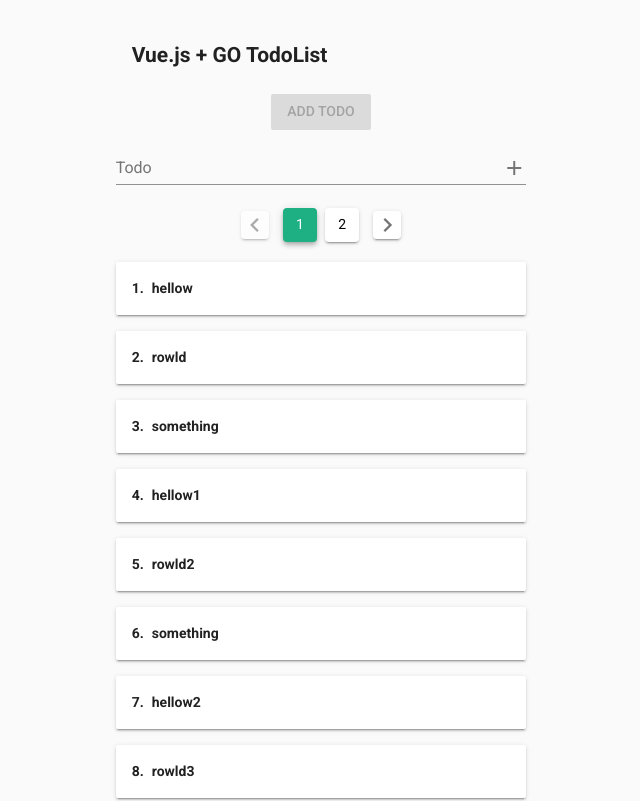
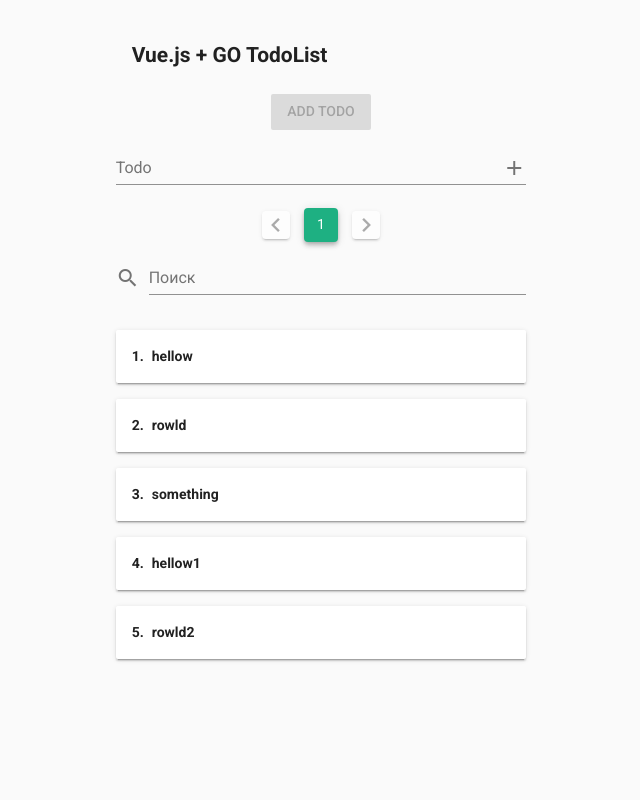
Before and after one commit to Sun1ive/vue-go-todo, a Vue app in the folder client/: page / in a window 1280 px wide. Shown: the top 801 px of the page, without its empty margins (319-959 px from the left). Built offline with nearby package versions, Linux system fonts and the light colour scheme.

Commit message:
gettin better

```diff
--- a/client/src/App.vue
+++ b/client/src/App.vue
@@ -28,6 +28,15 @@
       </v-layout>
       <v-layout justify-center align-center>
         <v-pagination :length="pLength" v-model="page" />
+      </v-layout>
+      <v-layout justify-center align-center>
+        <v-flex xs10 sm6 lg4>
+          <v-text-field
+            v-model.lazy.trim="query"
+            prepend-icon="search"
+            label="Поиск"
+          />
+        </v-flex>
       </v-layout>
       <transition-group
         name="list"
@@ -61,25 +70,10 @@
 export default Vue.extend({
   data: () => ({
     todo: '' as string,
-    todos: [
-      'hellow',
-      'rowld',
-      'something',
-      'hellow1',
-      'rowld2',
-      'something',
-      'hellow2',
-      'rowld3',
-      'something',
-      'hellow3',
-      'rowld5',
-      'something',
-      'hellow4',
-      'rowld6',
-      'something',
-    ] as string[],
+    todos: ['hellow', 'rowld', 'something', 'hellow1', 'rowld2'] as string[],
     page: 1 as number,
     perPage: 10 as number,
+    query: '' as string,
   }),
   methods: {
     async addTodo() {
@@ -93,6 +87,9 @@
       return Math.ceil(this.todos.length / this.perPage);
     },
     paginated(): string[] {
+      if (this.query.length > 0) {
+        return this.todos.filter(todo => todo.toLowerCase().includes(this.query.toLowerCase()));
+      }
       return this.todos.slice().splice((this.perPage * this.page) - this.perPage, this.perPage);
     },
   },
```
